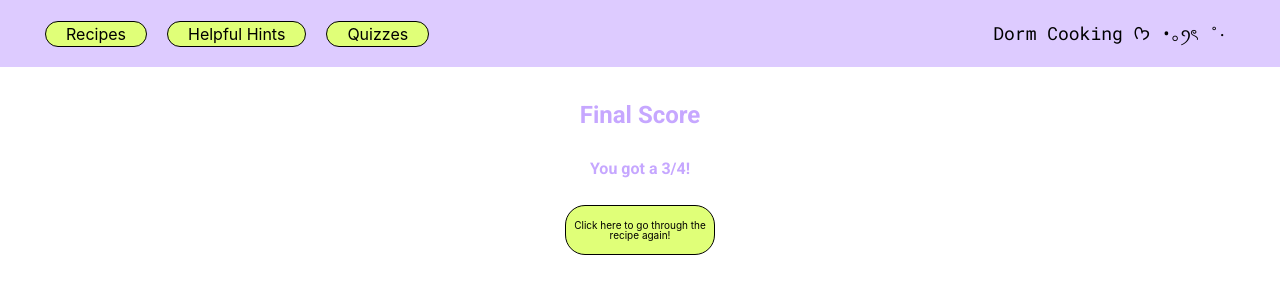
After one commit to lee-youngseo/cooking_college, a Flask app: page /test_recipe/1/score in a window 1280 px wide. The commit adds this page. Shown: the top 300 px of the page. Run offline with Flask 3, Linux system fonts and the light colour scheme; some libraries are stand-ins or nearby versions.

Commit message:
changed quiz to move and lead to score page

```diff
--- a/server.py
+++ b/server.py
@@ -227,31 +227,31 @@ quiz_data = {
        'image': 'https://www.tasteofhome.com/wp-content/uploads/2018/01/Coconut-Acorn-Squash_exps149543_TH132767C04_25_1bC_RMS.jpg',
        'problems': {
             1: {
-                'prompt': 'For how long should you cook the noodles?',
+                'prompt': 'What is the ingredient that makes the squash sweet?',
                 'responses': {
-                    1: '3 minutes',
-                    2: '1 minute',
-                    3: 'the package instructions',
+                    1: 'White Sugar',
+                    2: 'Cocoa Powder',
+                    3: 'Brown Sugar',
                 },
                 'correct_response': 3,
                 'response_type': 'ul'
             },
             2: {
-                'prompt': 'What should you do after cooking the noodles?',
+                'prompt': 'How many times do you flip squash over when roasting?',
                 'responses': {
-                    1: 'Eat the noodles',
-                    2: 'Drain the noodles and set aside',
-                    3: 'Add sauces to the noodles',
+                    1: '2',
+                    2: '4',
+                    3: 'trick question, 1',
                 },
-                'correct_response': 2,
+                'correct_response': 1,
                 'response_type': 'ul'
             },
             3: {
-                'prompt': 'What does the sauce consist of?',
+                'prompt': 'How much time do you roast the squash for the last step',
                 'responses': {
-                    1: 'Soy sauce, peanut butter, garlic, and scallions',
-                    2: 'Soy sauce, peanut butter, and garlic',
-                    3: 'Soy sauce, garlic, and scallions',
+                    1: '5 minutes',
+                    2: '20 minutes',
+                    3: 'however amount of time its takes for the sugar to be golden',
                 },
                 'correct_response': 1,
                 'response_type': 'ul'
@@ -324,6 +324,11 @@ def quiz_problem(quiz_id: int, problem_id: int):
     problem = quiz_info['problems'][int(problem_id)]
     return render_template('quiz_problem.html', id=quiz_id, problem_id=problem_id, problem=problem)
 
+@app.route('/test_recipe/<quiz_id>/score')
+def quiz_score(quiz_id):
+    score = 3
+    return render_template('quiz_score.html', id=quiz_id, score=score,recipe_id = quiz_id, name = recipe_data[quiz_id]['name'], image = recipe_data[quiz_id]['image'])
+
 
 @app.route('/hints')
 def hints():
--- a/static/main.css
+++ b/static/main.css
@@ -55,6 +55,13 @@
 
 .subtitle {
     font-size: x-large;
+    font-weight: bolder;
+    font-family: 'Roboto';
+    text-align: center;
+}
+
+.minititle {
+    font-size: x-medium;
     font-weight: bolder;
     font-family: 'Roboto';
     text-align: center;
@@ -147,6 +154,7 @@
     font-size: 16px;
     display: block;
     margin: auto;
+}
 
 .label {
     font-size: large;
@@ -156,3 +164,49 @@
     margin-bottom: 20px;
     background-color: #edd5ff;
 }
+
+#quiz-next-button{
+    background-color: #e0ff78;
+    font-size: 25px;
+    width: 100px;
+    height: 50px;
+    line-height: 50px;
+    border: thin solid black;
+    cursor: pointer;
+    display: flex;
+    justify-content: center;
+    margin: auto;
+    border-radius: 20px;
+
+}
+
+#quiz-next-button:hover{
+    background-color:  #b1d833;
+
+}
+
+#score-container{
+    width: 100%;
+    height: 100%;
+}
+
+
+#recipe-restart-button{
+    background-color: #e0ff78;
+    font-size: 10px;
+    width: 150px;
+    height: 50px;
+    line-height: 10px;
+    border: thin solid black;
+    cursor: pointer;
+    display: flex;
+    justify-content: center;
+    margin: auto;
+    border-radius: 20px;
+
+}
+
+#recipe-restart-button:hover{
+    background-color:  #b1d833;
+
+}
--- /dev/null
+++ b/static/quiz_score.js
@@ -0,0 +1,8 @@
+$(function(){
+
+    document.getElementById('recipe-restart-button').onclick = function(){
+        recipe_id = parseInt(quiz_id)
+        // console.log(recipe_id)
+        window.location.href = `/learn_recipe/${recipe_id}`
+    }
+})
--- a/templates/quiz_problem.html
+++ b/templates/quiz_problem.html
@@ -5,10 +5,13 @@
     <script src="{{url_for('static', filename='quiz_problem.js')}}"></script>
     <script>
     let problem = {{ problem|tojson }}
+    let problem_id = {{ problem_id|tojson }}
+    let quizz_id = {{ id|tojson }}
     </script>
 
     <div class="subtitle lilac">Question {{ problem_id }}</div>
     <br>
     <div class="row" id="questions-container"></div>
+    <button id="quiz-next-button">Next</button>
 
 {% endblock %}
--- /dev/null
+++ b/templates/quiz_score.html
@@ -0,0 +1,17 @@
+{% extends "layout.html" %}
+
+{% block content %}
+
+    <script src="{{url_for('static', filename='quiz_score.js')}}"></script>
+    <script>
+    let score = {{ score|tojson }}
+    let quiz_id = {{ id|tojson }}
+    </script>
+
+    <div class="subtitle lilac">Final Score</div>
+    <br>
+    <div class="minititle  lilac">You got a {{score}}/4!</div>
+    <br>
+    <button id="recipe-restart-button" class = "recipe-link">Click here to go through the recipe again!</button>
+    <div class="row" id="score-container"></div>
+{% endblock %}
```
Also changed, not shown: static/quiz_problem.js (+32 -0 lines).
